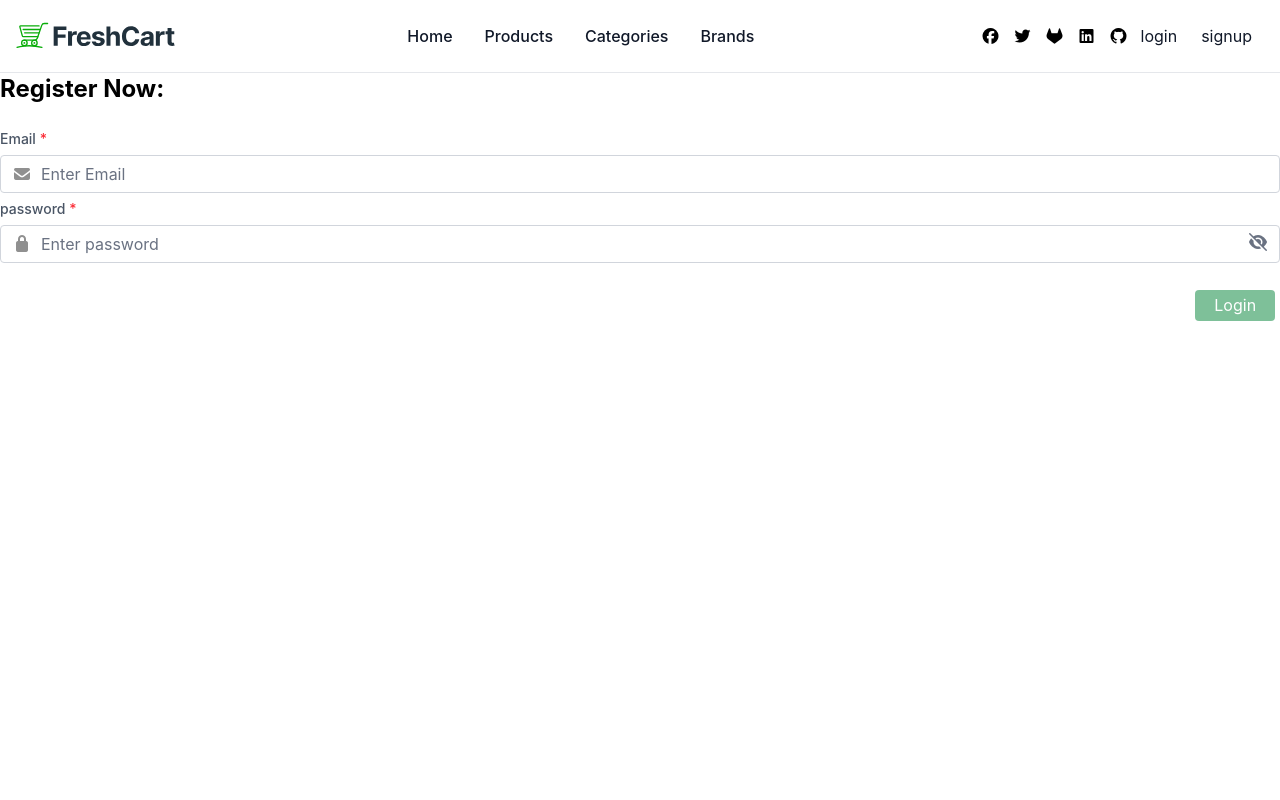
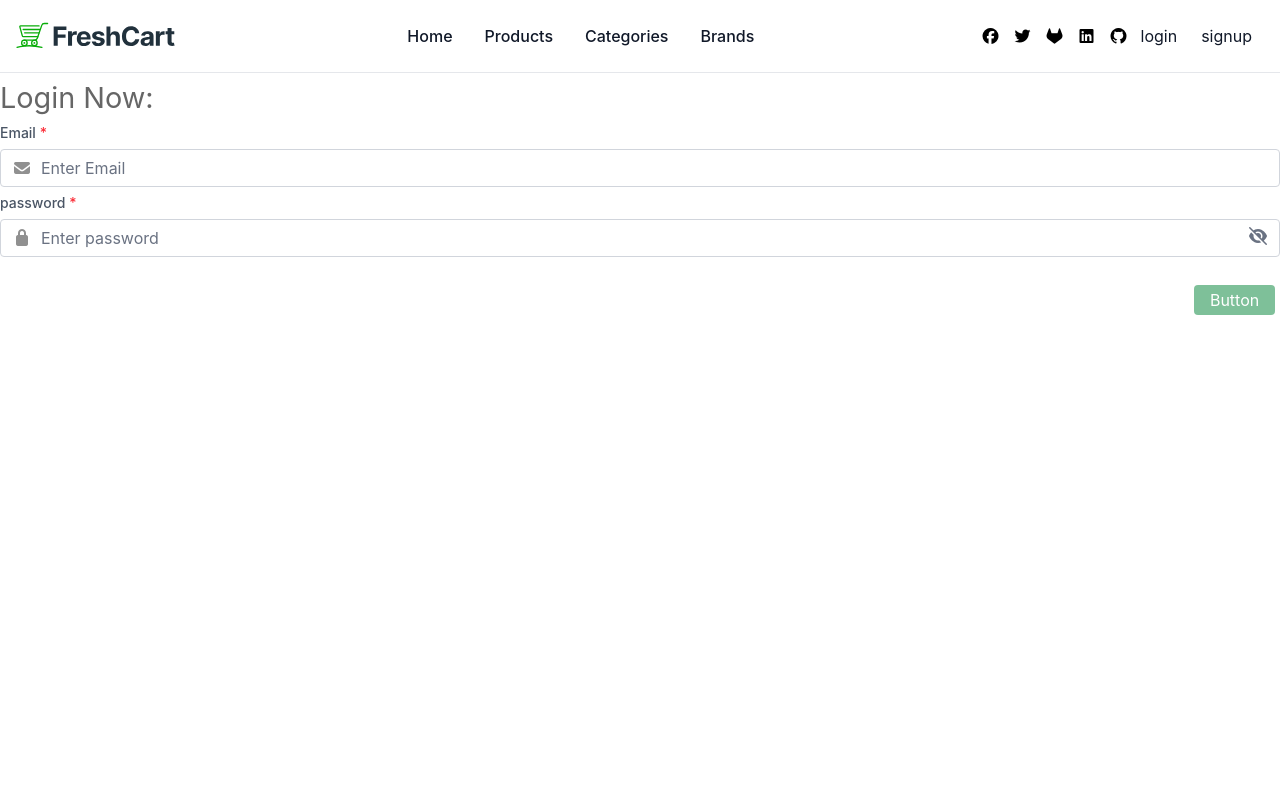
Before and after one commit to Mathew-Samir/e-commerce-angular, an Angular app: page /auth/login in a window 1280 px wide. Shown: the top 800 px of the page. Built offline with nearby package versions, Linux system fonts and the light colour scheme.

Commit message:
refactor: 💡 login & signup with API

```diff
--- a/src/app/app.config.ts
+++ b/src/app/app.config.ts
@@ -3,11 +3,13 @@ import { provideRouter } from '@angular/router';
 
 import { routes } from './app.routes';
 import { provideClientHydration, withEventReplay } from '@angular/platform-browser';
+import { provideHttpClient } from '@angular/common/http';
 
 export const appConfig: ApplicationConfig = {
   providers: [
     provideBrowserGlobalErrorListeners(),
     provideZonelessChangeDetection(),
-    provideRouter(routes), provideClientHydration(withEventReplay())
+    provideRouter(routes), provideClientHydration(withEventReplay()),
+    provideHttpClient()
   ]
 };
--- /dev/null
+++ b/src/app/core/enum/endpoints.ts
@@ -0,0 +1,7 @@
+import { environment } from "../../../environments/environments";
+
+export class EndPoint {
+  static SIGNIN = `${environment.baseApiUrl}api/v1/auth/signin`;
+  static SIGNUP = `${environment.baseApiUrl}api/v1/auth/signup`;
+
+}
--- /dev/null
+++ b/src/app/core/services/auth/auth.ts
@@ -0,0 +1,20 @@
+import { HttpClient } from '@angular/common/http';
+import { inject, Injectable } from '@angular/core';
+import { Observable } from 'rxjs';
+import { EndPoint } from '../../enum/endpoints';
+import { AuthResponse } from '../../interface/auth.interface';
+
+@Injectable({
+  providedIn: 'root'
+})
+export class Auth {
+  private readonly _httpClient = inject(HttpClient);
+
+  sendRegisterToAPI(data: AuthResponse): Observable<AuthResponse> {
+    return this._httpClient.post<AuthResponse>(EndPoint.SIGNUP, data);
+  }
+
+  sendLoginToAPI(data: AuthResponse): Observable<AuthResponse> {
+    return this._httpClient.post<AuthResponse>(EndPoint.SIGNIN, data);
+  }
+}
--- a/src/app/layout/auth/components/login/login.html
+++ b/src/app/layout/auth/components/login/login.html
@@ -1,34 +1,22 @@
-<form [formGroup]="registrForm" (ngSubmit)="onSubmit()">
-  <h1 class="text-2xl font-bold mb-6">Register Now:</h1>
+<form [formGroup]="loginForm" (ngSubmit)="onSubmit()">
+  <h1 class="text-2xl font-bold mb-6">Login Now:</h1>
+
+  @if (errorMessage()) {
+    <div class="bg-red-100 border border-red-400 text-red-700 px-4 py-3 rounded relative mb-4" role="alert">
+      <span class="block sm:inline">{{ errorMessage() }}</span>
+    </div>
+  }
 
   <!-- Email -->
-  <app-input
-    type="email"
-    formControlName="email"
-    placeholder="Enter Email"
-    label="Email"
-    icon="fa fa-envelope"
-    [required]="true"
-  />
+  <app-input type="email" formControlName="email" placeholder="Enter Email" label="Email" icon="fa fa-envelope"
+    [required]="true" />
 
   <!-- Password -->
-  <app-input
-    type="password"
-    formControlName="password"
-    placeholder="Enter password"
-    label="password"
-    icon="fa fa-lock"
-    [required]="true"
-  />
+  <app-input type="password" formControlName="password" placeholder="Enter password" label="password" icon="fa fa-lock"
+    [required]="true" />
 
   <div class="flex justify-end mt-6">
-    <app-buttons
-      label="Login"
-      bgColor="#008236"
-      textColor="#fff"
-      size="md"
-      [disabled]="!registrForm.valid"
-      type="submit"
-    />
+    <app-buttons [isLoading]="isLoading()" bgColor="#008236" textColor="#fff" size="md" [disabled]="!loginForm.valid || isLoading()"
+      type="submit" />
   </div>
 </form>
--- a/src/app/layout/auth/components/login/login.scss
+++ b/src/app/layout/auth/components/login/login.scss
@@ -0,0 +1,6 @@
+h1{
+  font-size: 1.8rem;
+  font-weight: 400;
+  color: #666;
+  margin: .375rem 0;
+}
--- a/src/app/layout/auth/components/login/login.ts
+++ b/src/app/layout/auth/components/login/login.ts
@@ -1,7 +1,10 @@
-import { Component, OnInit } from '@angular/core';
+import { Component, OnInit, inject, signal } from '@angular/core';
 import { Buttons } from '../../../../shared/components/ui/buttons/buttons';
 import { InputComponent } from '../../../../shared/components/ui/input/input';
 import { FormControl, FormGroup, ReactiveFormsModule, Validators } from '@angular/forms';
+import { Auth } from '../../../../core/services/auth/auth';
+import { Router } from '@angular/router';
+import { AuthResponse } from '../../../../core/interface/auth.interface';
 
 @Component({
   selector: 'app-login',
@@ -10,10 +13,15 @@ import { FormControl, FormGroup, ReactiveFormsModule, Validators } from '@angula
   styleUrl: './login.scss',
 })
 export class Login implements OnInit {
-  registrForm: FormGroup;
+  loginForm: FormGroup;
+  isLoading = signal<boolean>(false);
+  errorMessage = signal<string>('');
+
+  private readonly authService = inject(Auth );
+  private readonly router = inject(Router);
 
   constructor() {
-    this.registrForm = new FormGroup({
+    this.loginForm = new FormGroup({
       email: new FormControl('', [Validators.required, Validators.email]),
       password: new FormControl('', [Validators.required]),
     });
@@ -21,17 +29,34 @@ export class Login implements OnInit {
 
   ngOnInit(): void {
     // Listen to form value changes
-    this.registrForm.valueChanges.subscribe(values => {
+    this.loginForm.valueChanges.subscribe(values => {
       console.log('Form values:', values);
     });
   }
 
   onSubmit(): void {
-    if (this.registrForm.valid) {
-      console.log('Form submitted:', this.registrForm.value);
-      // Add your form submission logic here
+    if (this.loginForm.valid) {
+      console.log('Form submitted:', this.loginForm.value);
+      // Mark all controls as touched to trigger validation display
+      this.markFormGroupTouched(this.loginForm);
+
+      // Submit form data
+      this.isLoading.set(true);
+      this.authService.sendLoginToAPI(this.loginForm.value).subscribe({
+        next: (res: AuthResponse) => {
+          this.isLoading.set(false);
+          console.log('Login success:', res);
+          // navigate to home or dashboard after login
+          this.router.navigate(['/dashboard/home']);
+        },
+        error: (err: { error: { message: string; }; }) => {
+          this.isLoading.set(false);
+          this.errorMessage.set(err.error.message || 'Login failed');
+          console.error('Login error:', err);
+        }
+      });
     } else {
-      this.markFormGroupTouched(this.registrForm);
+      this.markFormGroupTouched(this.loginForm);
     }
   }
 
@@ -48,10 +73,10 @@ export class Login implements OnInit {
 
   // Convenience getters for template access
   get email() {
-    return this.registrForm.get('email');
+    return this.loginForm.get('email');
   }
 
   get password() {
-    return this.registrForm.get('password');
+    return this.loginForm.get('password');
   }
 }
--- a/src/app/layout/auth/components/signup/signup.html
+++ b/src/app/layout/auth/components/signup/signup.html
@@ -1,5 +1,11 @@
 <form [formGroup]="registrForm" (ngSubmit)="onSubmit()">
   <h1 class="text-2xl font-bold mb-6">Register Now:</h1>
+
+  <!-- @if (errorMessage) {
+    <div class="bg-red-100 border border-red-400 text-red-700 px-4 py-3 rounded relative mb-4" role="alert">
+      <span class="block sm:inline">{{ errorMessage }}</span>
+    </div>
+  } -->
 
   <!-- Name -->
 
@@ -65,6 +71,7 @@
       size="md"
       [disabled]="!registrForm.valid"
       type="submit"
+      [isLoading]="isLoading()"
     />
   </div>
 </form>
--- a/src/app/layout/auth/components/signup/signup.ts
+++ b/src/app/layout/auth/components/signup/signup.ts
@@ -1,8 +1,10 @@
-import { Component, OnInit } from '@angular/core';
+import { Component, OnInit, inject, signal } from '@angular/core';
 import { FormGroup, FormControl, Validators, AbstractControl } from '@angular/forms';
 import { ReactiveFormsModule } from '@angular/forms';
 import { InputComponent } from '../../../../shared/components/ui/input/input';
 import { Buttons } from '../../../../shared/components/ui/buttons/buttons';
+import { Auth } from '../../../../core/services/auth/auth';
+import { Router } from '@angular/router';
 
 @Component({
   selector: 'app-signup',
@@ -12,6 +14,10 @@ import { Buttons } from '../../../../shared/components/ui/buttons/buttons';
 })
 export class Signup implements OnInit {
   registrForm: FormGroup;
+  private authService = inject(Auth);
+  private router = inject(Router);
+  isLoading = signal<boolean>(false);
+  errorMessage = '';
 
   constructor() {
     this.registrForm = new FormGroup({
@@ -103,8 +109,19 @@ export class Signup implements OnInit {
       this.markFormGroupTouched(this.registrForm);
 
       // Submit form data
-      console.log('Form submitted:', this.registrForm.value);
-      // Add your form submission logic here
+      this.isLoading.set(true);
+      this.authService.sendRegisterToAPI(this.registrForm.value).subscribe({
+        next: (res) => {
+          this.isLoading.set(false);
+          console.log('Registration success:', res);
+          this.router.navigate(['/auth/login']);
+        },
+        error: (err) => {
+          this.isLoading.set(false);
+          this.errorMessage = err.error.message || 'Registration failed';
+          console.error('Registration error:', err);
+        }
+      });
     } else {
       // Mark all controls as touched to show validation errors
       this.markFormGroupTouched(this.registrForm);
--- /dev/null
+++ b/src/environments/environments.ts
@@ -0,0 +1,3 @@
+export const environment = {
+  baseApiUrl: "https://ecommerce.routemisr.com/",
+};
```
Also changed, not shown: src/app/core/interface/auth.interface.ts (added, +22 -0 lines), 1 other file (tests, documents, lock files or other folders).
